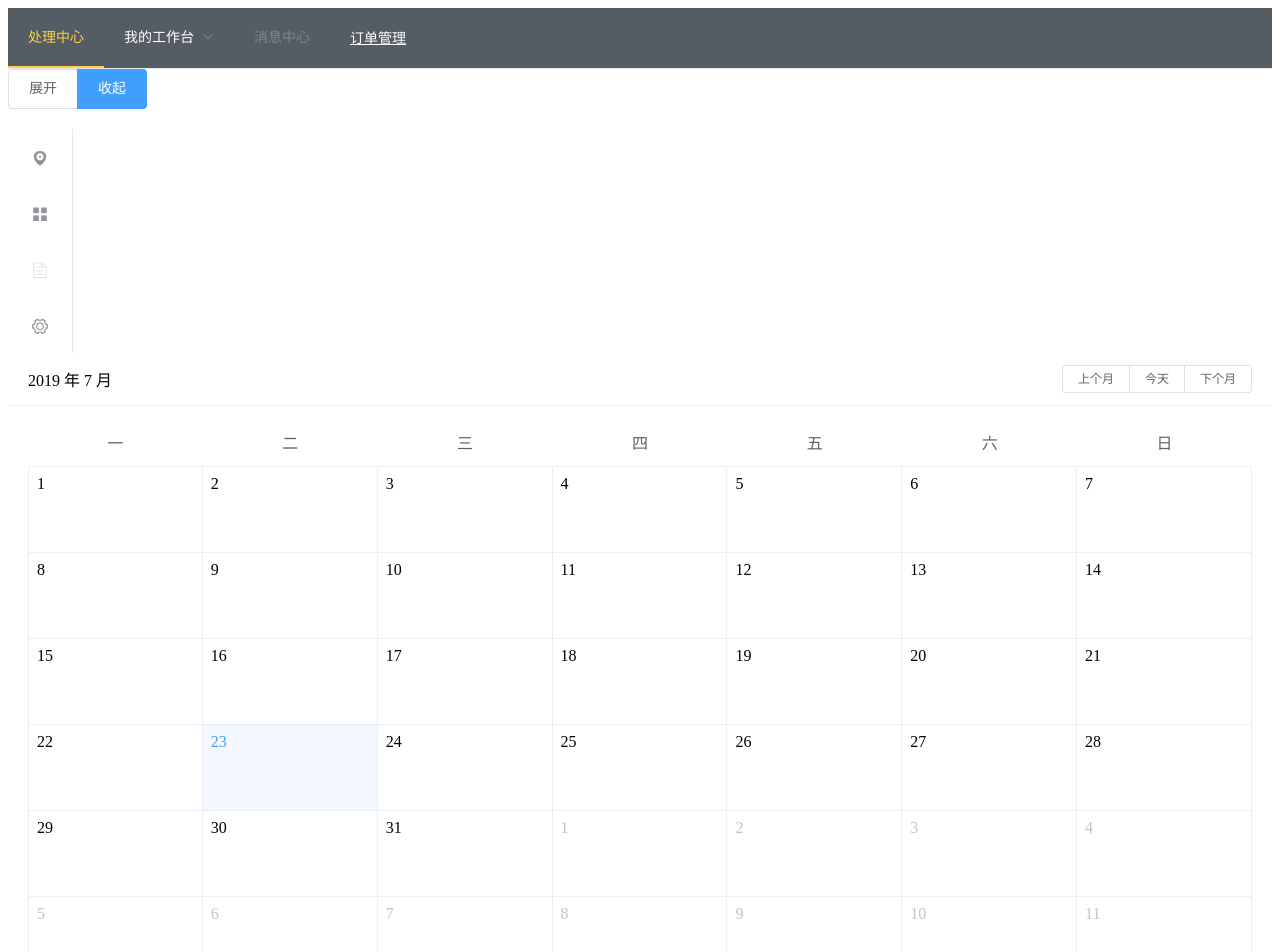
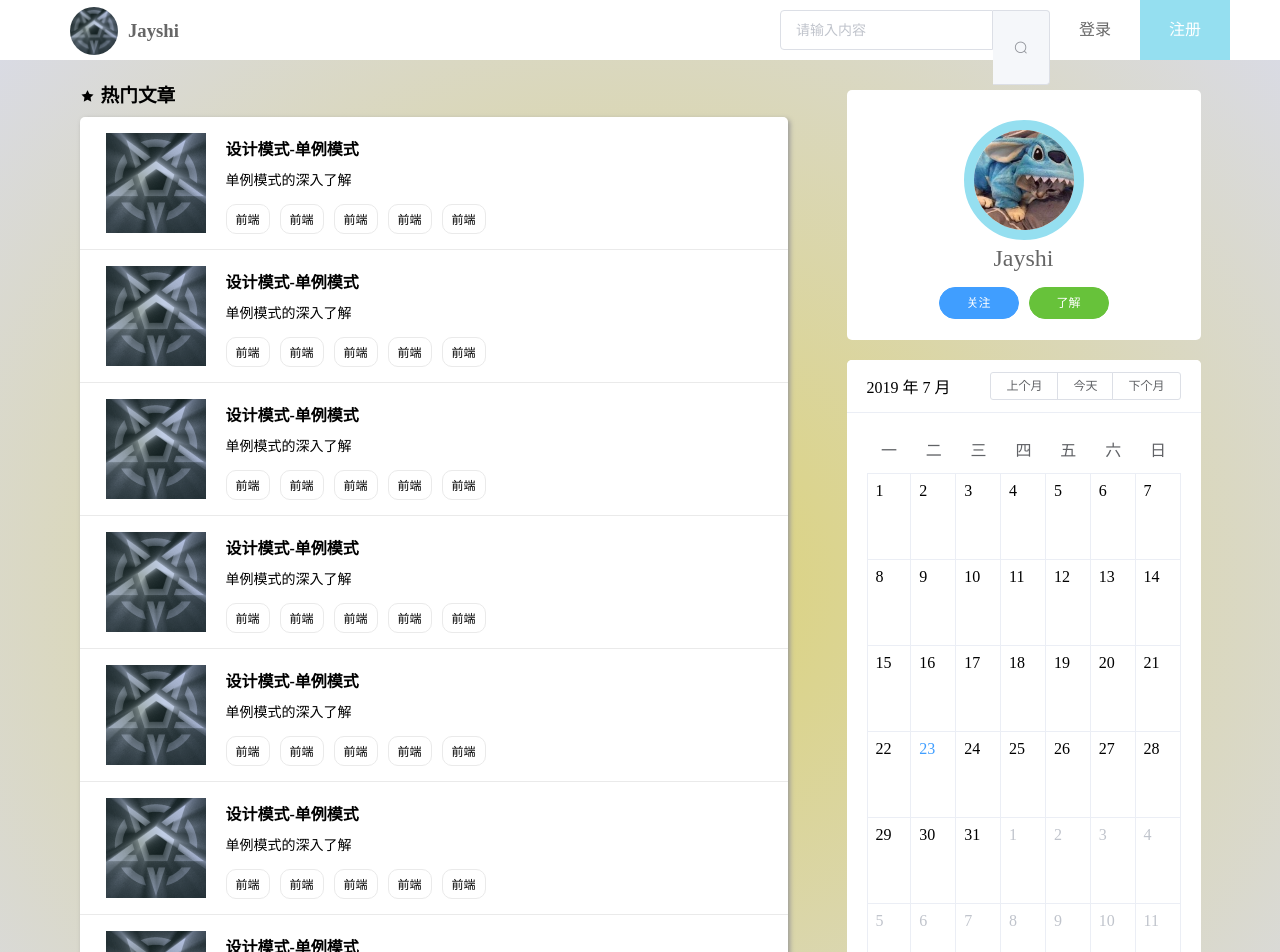
Before and after one commit to 18241033575/Jayshi-blog, a Vue app in the folder blog/: page / in a window 1280 px wide. Shown: the top 952 px of the page. Built offline with nearby package versions, Linux system fonts and the light colour scheme; the HTML template or start-up script is replaced by a standard one.

Commit message:
blog-start

```diff
--- a/blog/src/App.vue
+++ b/blog/src/App.vue
@@ -1,15 +1,55 @@
 <template>
   <div id="app">
+    <Header-top></Header-top>
+    <Footer-bottom></Footer-bottom>
     <router-view/>
   </div>
 </template>
 
 <script>
+  import HeaderTop from './components/Header/Header';
+  import FooterBottom from './components/Footer/Footer'
 export default {
+    components:{
+      HeaderTop,
+      FooterBottom
+    },
   name: 'App'
 }
 </script>
 
 <style>
-
+  *{
+    margin: 0;
+    padding: 0;
+  }
+  #app{
+    position: relative;
+    left: 0;
+    top: 0;
+    min-height: 100vh;
+    overflow: hidden;
+    background: radial-gradient(rgba(196,180,26,.6),rgba(160,165,200,.4));
+  }
+  a{
+    text-decoration: none;
+    color: #666666;
+  }
+  ul{
+    list-style: none;
+  }
+  img{
+    vertical-align: middle;
+  }
+  .ellipsis{
+    display: block;
+    width: 100%;
+    overflow: hidden;
+    text-overflow: ellipsis;
+    white-space: nowrap;
+  }
+  .border_ra5{
+    border-radius: 5px;
+    overflow: hidden;
+  }
 </style>
--- a/blog/src/components/Footer/Footer.vue
+++ b/blog/src/components/Footer/Footer.vue
@@ -1,5 +1,20 @@
 <template>
-
+  <!-- 底部 -->
+  <div id="foot">
+    <div class="foot_box">
+      <p class="cp">Copyright © 2019 - Jayshi Blog. All Rights Reserved</p>
+      <p>
+        <router-link to="">
+          条款和免责
+        </router-link>
+        |
+        <router-link to="">
+          关于本站
+        </router-link>
+      </p>
+      <p>浙ICP备18049156号-2(浙公网安备 33038102331168号)</p>
+    </div>
+  </div>
 </template>
 
 <script>
@@ -9,5 +24,26 @@
 </script>
 
 <style scoped>
-
+  #foot{
+    position: absolute;
+    left: 0;
+    bottom: 0;
+    width: 100%;
+    background-color: #ffffff;
+  }
+  .foot_box{
+    margin: 0 auto;
+    padding: 20px 0;
+    width: 100%;
+    max-width: 1180px;
+    text-align: center;
+    font-size: 14px;
+    color: #999;
+    line-height: 18px;
+  }
+  .cp{
+    color: #333333;
+    font-size: 18px;
+    line-height: 24px;
+  }
 </style>
--- a/blog/src/components/Header/Header.vue
+++ b/blog/src/components/Header/Header.vue
@@ -1,29 +1,23 @@
 <template>
     <div id="header">
-      <el-menu
-        :default-active="activeIndex2"
-        class="el-menu-demo"
-        mode="horizontal"
-        @select="handleSelect"
-        background-color="#545c64"
-        text-color="#fff"
-        active-text-color="#ffd04b">
-        <el-menu-item index="1">处理中心</el-menu-item>
-        <el-submenu index="2">
-          <template slot="title">我的工作台</template>
-          <el-menu-item index="2-1">选项1</el-menu-item>
-          <el-menu-item index="2-2">选项2</el-menu-item>
-          <el-menu-item index="2-3">选项3</el-menu-item>
-          <el-submenu index="2-4">
-            <template slot="title">选项4</template>
-            <el-menu-item index="2-4-1">选项1</el-menu-item>
-            <el-menu-item index="2-4-2">选项2</el-menu-item>
-            <el-menu-item index="2-4-3">选项3</el-menu-item>
-          </el-submenu>
-        </el-submenu>
-        <el-menu-item index="3" disabled>消息中心</el-menu-item>
-        <el-menu-item index="4"><a href="https://www.ele.me" target="_blank">订单管理</a></el-menu-item>
-      </el-menu>
+       <div class="head_box">
+          <div class="avatar">
+            <router-link to="/">
+              <img src="/static/images/logo.png" alt=""><h3>Jayshi</h3>
+            </router-link>
+          </div>
+         <div class="login_group">
+           <el-input placeholder="请输入内容" v-model="search" class="input-with-select">
+             <el-button slot="append" icon="el-icon-search"></el-button>
+           </el-input>
+           <router-link v-show="login_sign" to="login">
+             登录
+           </router-link>
+           <router-link v-show="login_sign" class="reg" to="login">
+             注册
+           </router-link>
+         </div>
+       </div>
     </div>
 </template>
 
@@ -32,8 +26,8 @@
     name: "Header",
     data() {
       return {
-        activeIndex: '1',
-        activeIndex2: '1'
+        login_sign: true,
+        search: ''
       };
     },
     methods: {
@@ -45,5 +39,64 @@
 </script>
 
 <style scoped>
-
+  #header{
+    position: fixed;
+    top: 0;
+    left: 0;
+    width: 100%;
+    line-height: 60px;
+    height: 60px;
+    background-color: #ffffff;
+    z-index: 2;
+  }
+  .head_box{
+    display: flex;
+    justify-content: space-between;
+    margin: 0 auto;
+    max-width: 1180px;
+    width: 100%;
+  }
+  .avatar a{
+    display: inline-block;
+    height: 60px;
+    min-width: 68px;
+    overflow: hidden;
+  }
+  .avatar a img{
+    margin-left: 20px;
+    width: 48px;
+    height: 48px;
+    -webkit-border-radius: 100px;
+    -moz-border-radius: 100px;
+    border-radius: 100px;
+  }
+  .avatar a h3{
+    display: inline-block;
+    margin-left: 10px;
+    vertical-align: middle;
+  }
+  .login_group{
+    display: flex;
+    justify-content: flex-end;
+  }
+  .login_group .el-input-group--append{
+    margin-top: 10px;
+    width: 100%;
+  }
+  .login_group input{
+    width: 220px;
+  }
+  .login_group a{
+    display: inline-block;
+    min-width: 90px;
+    width: 90px;
+    height: 60px;
+    text-align: center;
+    color: #666666;
+    text-decoration: none;
+  }
+  .login_group .reg{
+    background-color: #95dff0;
+    color: #ffffff;
+  }
 </style>
--- a/blog/src/components/Index.vue
+++ b/blog/src/components/Index.vue
@@ -1,29 +1,242 @@
 <template>
   <!-- 首页 -->
   <div id="main">
-    <head-nav></head-nav>
-    <aside-content></aside-content>
-    <foot-nav></foot-nav>
+    <!--<aside-content></aside-content>-->
+    <div class="left">
+      <div class="article_part">
+        <div class="part_title">
+          <i class="el-icon-star-on"></i>
+          <h3>热门文章</h3>
+        </div>
+        <div class="articles">
+          <div class="cell">
+            <div class="cell_img">
+              <img src="/static/images/logo.png" alt="">
+            </div>
+            <div class="cell_msg">
+              <h4 class="ellipsis">设计模式-单例模式</h4>
+              <p class="desc">单例模式的深入了解</p>
+              <p class="tips"><span>前端</span><span>前端</span><span>前端</span><span>前端</span><span>前端</span></p>
+            </div>
+          </div>
+          <div class="cell">
+            <div class="cell_img">
+              <img src="/static/images/logo.png" alt="">
+            </div>
+            <div class="cell_msg">
+              <h4 class="ellipsis">设计模式-单例模式</h4>
+              <p class="desc">单例模式的深入了解</p>
+              <p class="tips"><span>前端</span><span>前端</span><span>前端</span><span>前端</span><span>前端</span></p>
+            </div>
+          </div>
+          <div class="cell">
+            <div class="cell_img">
+              <img src="/static/images/logo.png" alt="">
+            </div>
+            <div class="cell_msg">
+              <h4 class="ellipsis">设计模式-单例模式</h4>
+              <p class="desc">单例模式的深入了解</p>
+              <p class="tips"><span>前端</span><span>前端</span><span>前端</span><span>前端</span><span>前端</span></p>
+            </div>
+          </div>
+          <div class="cell">
+            <div class="cell_img">
+              <img src="/static/images/logo.png" alt="">
+            </div>
+            <div class="cell_msg">
+              <h4 class="ellipsis">设计模式-单例模式</h4>
+              <p class="desc">单例模式的深入了解</p>
+              <p class="tips"><span>前端</span><span>前端</span><span>前端</span><span>前端</span><span>前端</span></p>
+            </div>
+          </div>
+          <div class="cell">
+            <div class="cell_img">
+              <img src="/static/images/logo.png" alt="">
+            </div>
+            <div class="cell_msg">
+              <h4 class="ellipsis">设计模式-单例模式</h4>
+              <p class="desc">单例模式的深入了解</p>
+              <p class="tips"><span>前端</span><span>前端</span><span>前端</span><span>前端</span><span>前端</span></p>
+            </div>
+          </div>
+          <div class="cell">
+            <div class="cell_img">
+              <img src="/static/images/logo.png" alt="">
+            </div>
+            <div class="cell_msg">
+              <h4 class="ellipsis">设计模式-单例模式</h4>
+              <p class="desc">单例模式的深入了解</p>
+              <p class="tips"><span>前端</span><span>前端</span><span>前端</span><span>前端</span><span>前端</span></p>
+            </div>
+          </div>
+          <div class="cell">
+            <div class="cell_img">
+              <img src="/static/images/logo.png" alt="">
+            </div>
+            <div class="cell_msg">
+              <h4 class="ellipsis">设计模式-单例模式</h4>
+              <p class="desc">单例模式的深入了解</p>
+              <p class="tips"><span>前端</span><span>前端</span><span>前端</span><span>前端</span><span>前端</span></p>
+            </div>
+          </div>
+        </div>
+      </div>
+    </div>
+    <div class="right">
+      <div class="top_avatar border_ra5">
+        <img src="/static/images/avatar.jpg" alt="">
+        <p class="name">Jayshi</p>
+        <el-row>
+          <el-button type="primary" size="small" round>关注</el-button>
+          <el-button type="success" size="small" round>了解</el-button>
+        </el-row>
+      </div>
+      <div class="calender border_ra5">
+        <el-calendar>
+
+        </el-calendar>
+        <p>开始写博客的第1天，共完成1篇文章</p>
+      </div>
+    </div>
   </div>
 </template>
 
 <script>
-  import headNav from './Header/Header';
   import asideContent from './Aside/Aside';
-  import footNav from './Footer/Footer';
+
   export default {
-    components:{
-        headNav,
-        asideContent,
-        footNav,
+    components: {
+      asideContent
     },
     name: "Index"
   }
 </script>
 
 <style scoped>
-   *{
-     margin: 0;
-     padding: 0;
-   }
+  * {
+    margin: 0;
+    padding: 0;
+  }
+
+  #main {
+    display: flex;
+    flex-wrap: wrap;
+    margin: 80px auto 120px;
+    width: 100%;
+    max-width: 1180px;
+  }
+  .left {
+    margin: 0 auto;
+    width: 60%;
+    min-width: 320px;
+  }
+  .part_title h3 {
+    display: inline-block;
+    padding: 0 0 10px 5px;
+  }
+  .articles{
+    box-shadow: 2px 2px 5px #999;
+    border-radius: 5px;
+    overflow: hidden;
+  }
+  .cell {
+    display: flex;
+    align-items: center;
+    padding: 10px 6px;
+    border-bottom: 1px solid #EAEAEA;
+    -webkit-box-sizing: border-box;
+    -moz-box-sizing: border-box;
+    box-sizing: border-box;
+    background-color: #ffffff;
+    cursor: pointer;
+  }
+  .cell:hover {
+    background-color: #f9f9f9;
+  }
+  .cell .cell_img {
+    margin: 0 20px;
+    width: 100px;
+    min-width: 100px;
+    height: 100px;
+    overflow: hidden;
+  }
+  .cell .cell_img img {
+    width: 100%;
+    height: 100%;
+    transition: .5s;
+  }
+  .cell .cell_img img:hover {
+    transform: scale(1.2);
+  }
+  .cell_msg {
+     flex-grow: 1;
+  }
+  .cell_msg h4 {
+    margin: 9px 0;
+  }
+  .cell_msg p {
+    margin: 5px 0;
+  }
+  .cell_msg .desc {
+    max-height: 40px;
+    font-size: 14px;
+    word-wrap: break-word;
+    overflow: hidden;
+  }
+  .tips span{
+    display: inline-block;
+    margin: 10px 10px 0 0;
+    padding: 5px 9px;
+    border: 1px solid #EAEAEA;
+    text-align: center;
+    font-size: 12px;
+    border-radius: 10px;
+  }
+  .tips span:hover{
+    border: 1px solid rgb(87, 157, 221);
+  }
+  .right{
+    margin: 10px auto 0;
+    width: 30%;
+    min-width: 320px;
+  }
+  .right .top_avatar{
+    width: 100%;
+    height: 250px;
+    text-align: center;
+    background-color: #ffffff;
+  }
+  .top_avatar img{
+    margin-top: 30px;
+    width: 100px;
+    height: 100px;
+    border-radius: 100px;
+    border: 10px solid #95dff0;
+  }
+  .top_avatar img:hover{
+    box-shadow: 0 3px 15px #ccc;
+    transform: translateY(-5px);
+    transition: .5ms;
+  }
+  .top_avatar .name{
+    margin-top: 5px;
+    font-size: 24px;
+    color: #666666;
+  }
+  .el-row{
+    margin-top: 15px;
+  }
+  .el-row button{
+    min-width: 80px;
+  }
+  .calender{
+    margin-top: 20px;
+    background-color: #ffffff;
+  }
+  .calender p{
+    padding: 5px 20px;
+    font-size: 14px;
+    color: #666666;
+    letter-spacing: 1px;
+  }
 </style>
--- a/blog/src/router/index.js
+++ b/blog/src/router/index.js
@@ -1,6 +1,11 @@
 import Vue from 'vue'
 import Router from 'vue-router'
 import Index from '@/components/Index'
+import HeaderTop from '@/components/Header/Header'
+import FooterBottom from '@/components/Footer/Footer'
+
+Vue.use(HeaderTop);
+Vue.use(FooterBottom);
 
 Vue.use(Router);
 
```
Also changed, not shown: blog/static/images/avatar.jpg (added), blog/static/images/logo.png (added).
